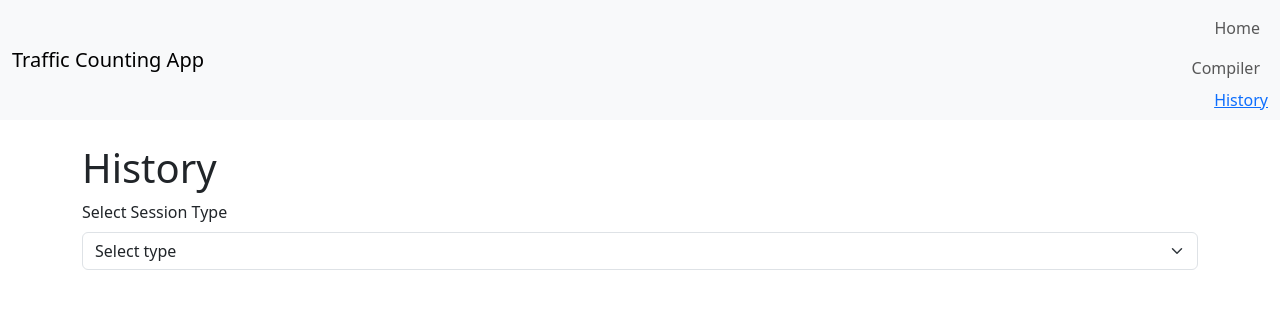
After one commit to systragroup/SG-TCTool, a Flask app: page /history in a window 1280 px wide. The commit adds this page. Shown: the top 309 px of the page. Run offline with Flask 3, Linux system fonts and the light colour scheme.

Commit message:
Add history page to display and download session logs & saved files

```diff
--- a/app.py
+++ b/app.py
@@ -340,6 +340,65 @@ def log_compile_session(session_id, data):
     with open(COMPILE_LOG_FILE, 'w') as f:
         json.dump(compile_log, f, indent=4, default=str)
 
+@app.route('/history', methods=['GET', 'POST'])
+def history():
+    # Paths to log files
+    PROCESS_LOG_FILE = os.path.join(app.root_path, app.config['LOGS_FOLDER'], 'process_session_log.json')
+    COMPILE_LOG_FILE = os.path.join(app.root_path, app.config['LOGS_FOLDER'], 'compile_session_log.json')
+
+    # Load session data
+    process_sessions = {}
+    compile_sessions = {}
+
+    if os.path.exists(PROCESS_LOG_FILE):
+        with open(PROCESS_LOG_FILE, 'r') as f:
+            process_sessions = json.load(f)
+    if os.path.exists(COMPILE_LOG_FILE):
+        with open(COMPILE_LOG_FILE, 'r') as f:
+            compile_sessions = json.load(f)
+
+    selected_type = None
+    selected_session_id = None
+    session_log = None
+    available_files = []
+
+    if request.method == 'POST':
+        selected_type = request.form.get('session_type')
+        selected_session_id = request.form.get('session_id')
+
+        # Get the session log based on selected type and session ID
+        if selected_type == 'Counting' and selected_session_id in process_sessions:
+            session_log = process_sessions[selected_session_id]
+            # Determine available files for download
+            session_dir = os.path.join(app.config['RESULTS_FOLDER'], selected_session_id)
+            if os.path.exists(session_dir):
+                for filename in os.listdir(session_dir):
+                    available_files.append(filename)
+        elif selected_type == 'Compiling' and selected_session_id in compile_sessions:
+            session_log = compile_sessions[selected_session_id]
+            # Compiled files are stored in RESULTS_FOLDER/compiler
+            compiled_file = session_log.get('output_filename')
+            if compiled_file:
+                available_files.append(compiled_file)
+
+    return render_template('history.html',
+                           process_sessions=process_sessions,
+                           compile_sessions=compile_sessions,
+                           selected_type=selected_type,
+                           selected_session_id=selected_session_id,
+                           session_log=session_log,
+                           available_files=available_files)
+
+@app.route('/download_history_file/<session_type>/<session_id>/<filename>')
+def download_history_file(session_type, session_id, filename):
+    if session_type == 'Counting':
+        directory = os.path.join(app.root_path, app.config['RESULTS_FOLDER'], session_id)
+    elif session_type == 'Compiling':
+        directory = os.path.join(app.root_path, app.config['RESULTS_FOLDER'], 'compiler')
+    else:
+        return "Invalid session type", 400
+    return send_from_directory(directory, filename, as_attachment=True)
+
 
 # Run the app
 if __name__ == "__main__" :
--- a/templates/compile.html
+++ b/templates/compile.html
@@ -26,6 +26,10 @@
                     <!-- Add the Compiler button -->
                     <li class="nav-item">
                         <a class="nav-link-active" href="/compile">Compiler</a>
+                    </li>
+                    <!--History button -->
+                    <li class="nav-item">
+                        <a class="nav-link" href="/history">History</a>
                     </li>
                 </ul>
             </div>
--- /dev/null
+++ b/templates/history.html
@@ -0,0 +1,92 @@
+<!-- templates/history.html -->
+
+<!DOCTYPE html>
+<html lang="en">
+<head>
+    <meta charset="UTF-8">
+    <title>History - Traffic Counting App</title>
+    <!-- Include Bootstrap CSS -->
+    <link href="https://cdn.jsdelivr.net/npm/bootstrap@5.3.0/dist/css/bootstrap.min.css" rel="stylesheet">
+</head>
+<body>
+    <!-- Navigation Bar -->
+    <nav class="navbar navbar-expand-lg navbar-light bg-light">
+        <div class="container-fluid">
+            <!-- App Title -->
+            <a class="navbar-brand" href="/">Traffic Counting App</a>
+            <!-- Toggler -->
+            <button class="navbar-toggler" type="button" data-bs-toggle="collapse" data-bs-target="#navbarNav"            aria-controls="navbarNav" aria-expanded="false" aria-label="Toggle navigation">
+                <span class="navbar-toggler-icon"></span>
+            </button>
+            <!-- Navigation Links and Buttons -->
+            <div class="collapse navbar-collapse" id="navbarNav">
+                <ul class="navbar-nav ms-auto d-flex flex-column align-items-end">
+                    <li class="nav-item">
+                        <a class="nav-link" href="/">Home</a>
+                    </li>
+                    <!-- Compiler button -->
+                    <li class="nav-item">
+                        <a class="nav-link" href="/compile">Compiler</a>
+                    </li>
+                    <!-- History button -->
+                    <li class="nav-item">
+                        <a class="nav-link-active" href="/history">History</a>
+                    </li>
+                </ul>
+            </div>
+        </div>
+    </nav>
+
+    <!-- History Content -->
+    <div class="container mt-4">
+        <h1>History</h1>
+        <form method="POST" action="/history">
+            <div class="mb-3">
+                <label for="sessionType" class="form-label">Select Session Type</label>
+                <select class="form-select" id="sessionType" name="session_type" onchange="this.form.submit()">
+                    <option value="" disabled {% if not selected_type %}selected{% endif %}>Select type</option>
+                    <option value="Counting" {% if selected_type == 'Counting' %}selected{% endif %}>Counting</option>
+                    <option value="Compiling" {% if selected_type == 'Compiling' %}selected{% endif %}>Compiling</option>
+                </select>
+            </div>
+
+            {% if selected_type %}
+            <div class="mb-3">
+                <label for="sessionId" class="form-label">Select Session ID</label>
+                <select class="form-select" id="sessionId" name="session_id" onchange="this.form.submit()">
+                    <option value="" disabled {% if not selected_session_id %}selected{% endif %}>Select session ID</option>
+                    {% if selected_type == 'Counting' %}
+                        {% for session_id in process_sessions.keys() %}
+                            <option value="{{ session_id }}" {% if session_id == selected_session_id %}selected{% endif %}>{{ session_id }}</option>
+                        {% endfor %}
+                    {% elif selected_type == 'Compiling' %}
+                        {% for session_id in compile_sessions.keys() %}
+                            <option value="{{ session_id }}" {% if session_id == selected_session_id %}selected{% endif %}>{{ session_id }}</option>
+                        {% endfor %}
+                    {% endif %}
+                </select>
+            </div>
+            {% endif %}
+        </form>
+
+        {% if session_log %}
+            <h3>Session Log:</h3>
+            <pre>{{ session_log | tojson(indent=2) }}</pre>
+
+            {% if available_files %}
+                <h3>Available Files:</h3>
+                {% for filename in available_files %}
+                    <a href="{{ url_for('download_history_file', session_type=selected_type, session_id=selected_session_id, filename=filename) }}" class="btn btn-primary m-1">{{ filename }}</a>
+                {% endfor %}
+            {% else %}
+                <p>No files available for download.</p>
+            {% endif %}
+        {% endif %}
+    </div>
+
+    <!-- Include Bootstrap JS -->
+    <script src="https://cdn.jsdelivr.net/npm/bootstrap@5.3.0/dist/js/bootstrap.bundle.min.js"></script>
+    <script>
+    </script>
+</body>
+</html>
--- a/templates/index.html
+++ b/templates/index.html
@@ -80,6 +80,10 @@
                     <!-- Add the Compiler button -->
                     <li class="nav-item">
                         <a class="nav-link" href="/compile">Compiler</a>
+                    </li>
+                    <!--History button -->
+                    <li class="nav-item">
+                        <a class="nav-link" href="/history">History</a>
                     </li>
                 </ul>
             </div>
```
